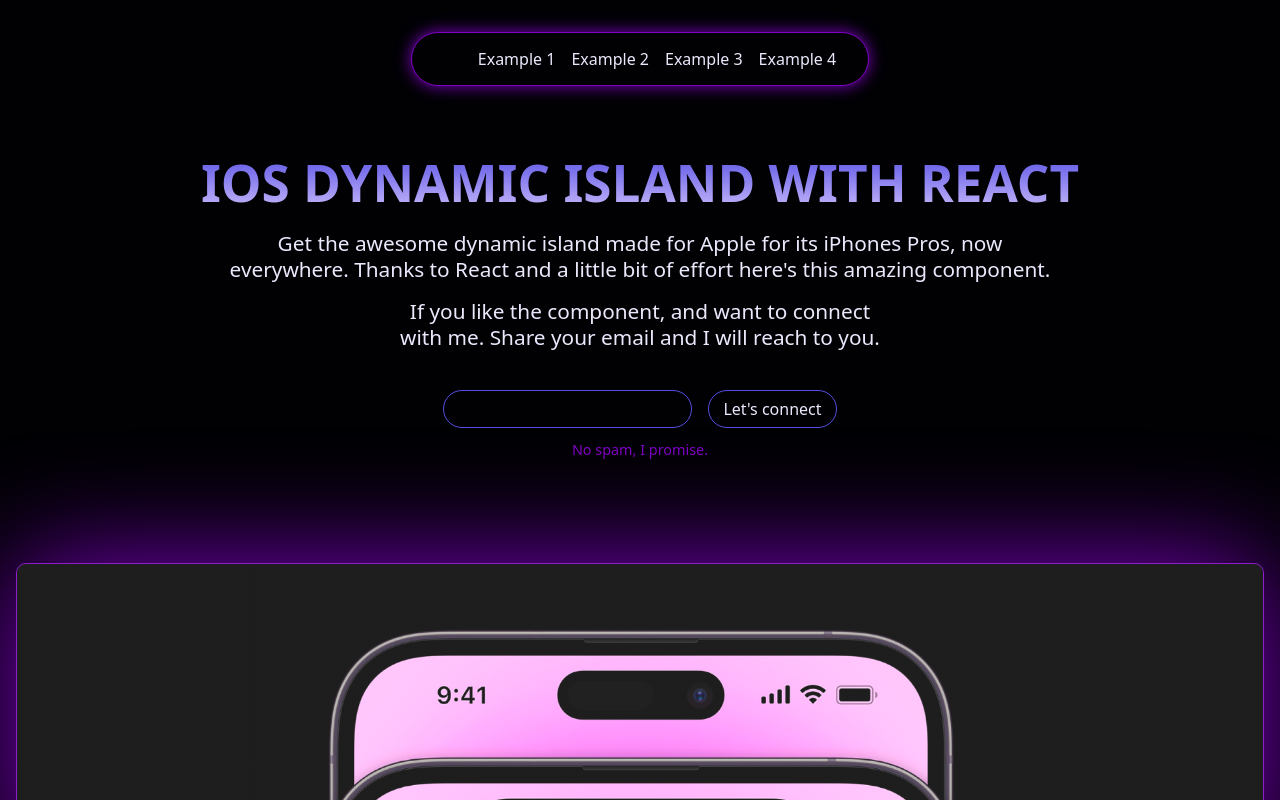
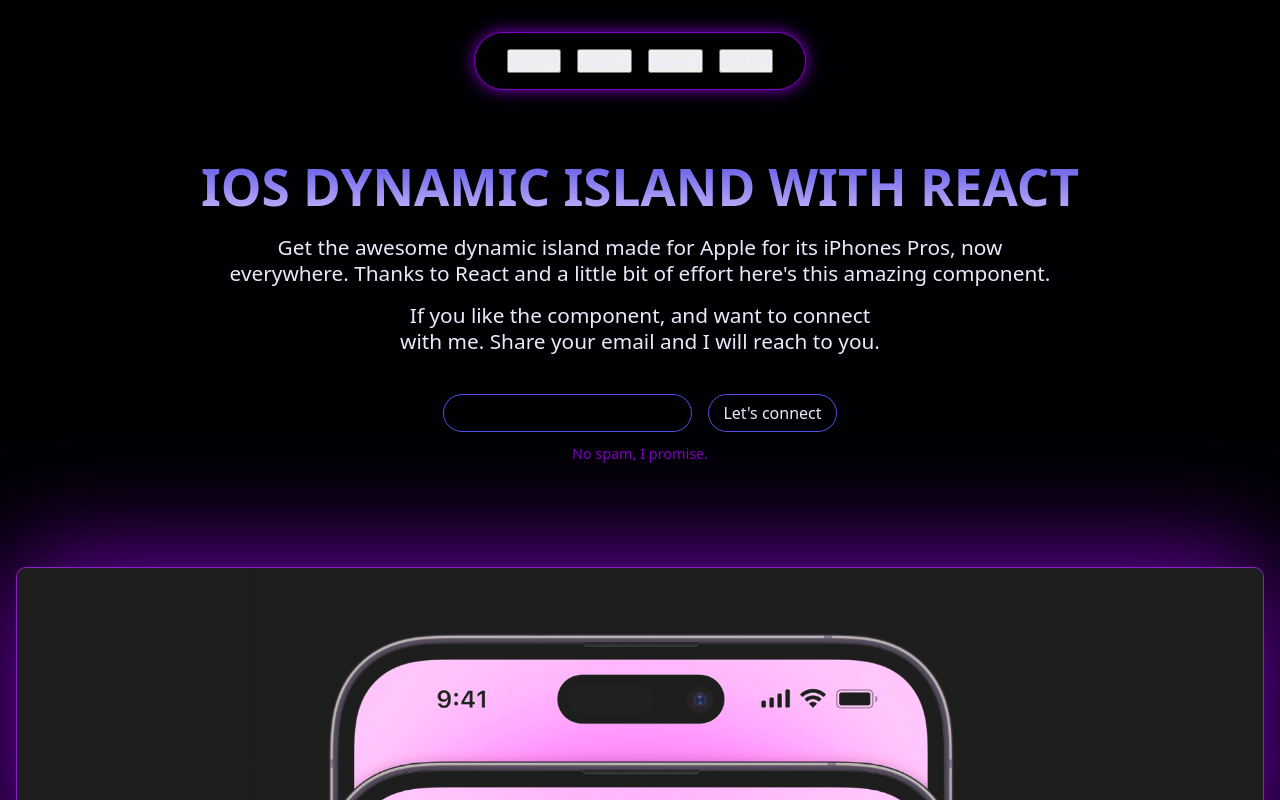
Before and after one commit to yefreescoding/react-dynamic-island, a React (Vite) app: page / in a window 1280 px wide. Shown: the top 800 px of the page. Built offline with nearby package versions, Linux system fonts and the light colour scheme.

Commit message:
update: new island buttons

```diff
--- a/src/component/dynamicIsland/DynamicIsland.tsx
+++ b/src/component/dynamicIsland/DynamicIsland.tsx
@@ -1,41 +1,23 @@
 // import styles
-import { useState } from "react";
 import "./dynamicIsland.scss";
 
 export default function DynamicIsland() {
-  const [openMenu, setOpenMenu] = useState(false);
-
-  const handleOpenMenu = () => {
-    setOpenMenu(!openMenu);
-  };
   return (
     <header className="header">
-      <div
-        className="island"
-        aria-label="Dynamic island"
-        aria-expanded={openMenu}
-      >
-        <button
-          type="button"
-          className="island__btn"
-          onClick={handleOpenMenu}
-          aria-expanded={openMenu}
-        >
-          click
-        </button>
+      <div className="island" aria-label="Dynamic island">
         <nav className="island__nav">
           <ul className="island__nav_ul">
             <li>
-              <a href="#store">Example 1</a>
+              <button>state 1</button>
             </li>
             <li>
-              <a href="">Example 2</a>
+              <button>state 2</button>
             </li>
             <li>
-              <a href="">Example 3</a>
+              <button>state 3</button>
             </li>
             <li>
-              <a href="">Example 4</a>
+              <button>state 4</button>
             </li>
           </ul>
         </nav>
--- a/src/component/dynamicIsland/dynamicIsland.scss
+++ b/src/component/dynamicIsland/dynamicIsland.scss
@@ -56,12 +56,5 @@
     display: flex;
     overflow: hidden;
     transition: all 500ms ease-in-out;
-    color: var(--text);
-    // width: 0;
-
-    &:hover {
-      // width: 100%;
-      // color: var(--text);
-    }
   }
 }
```
